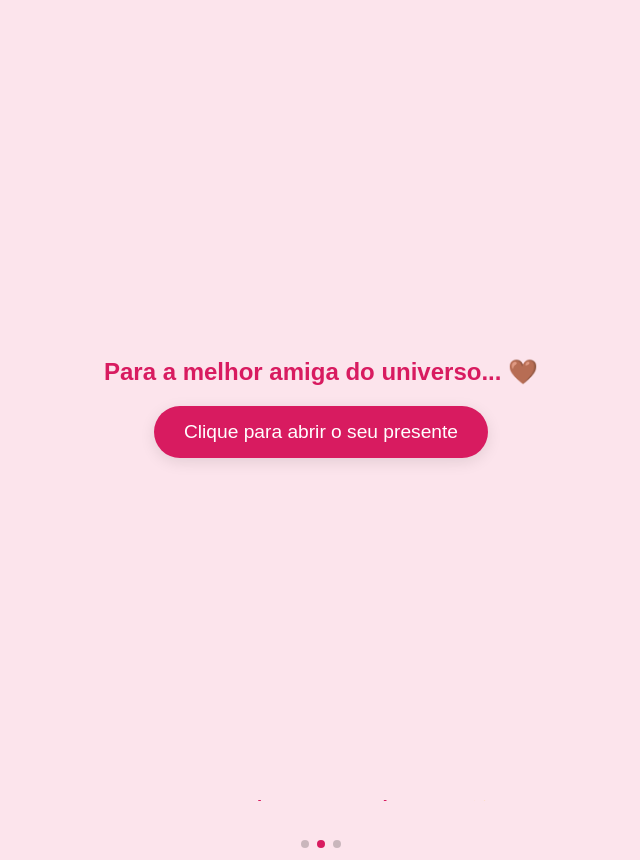
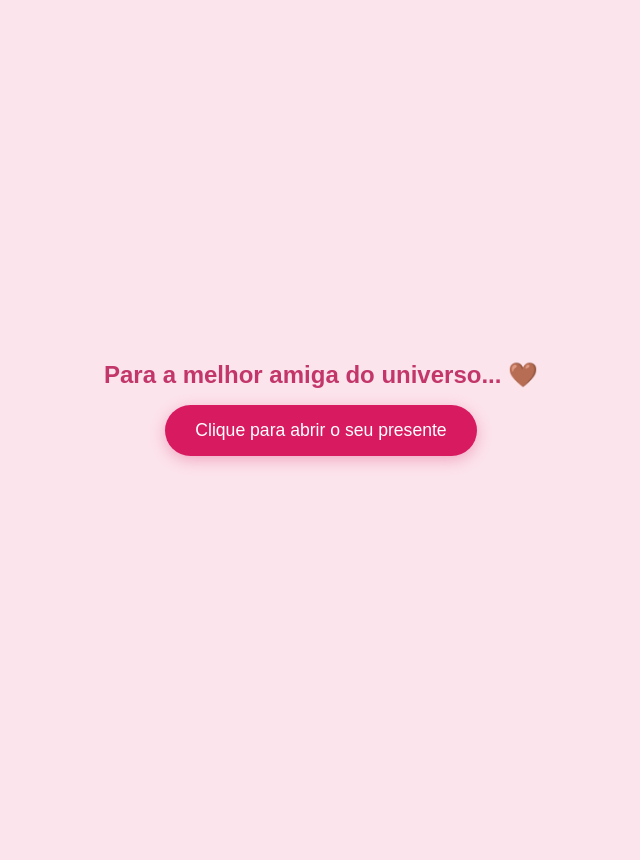
Before and after one commit to lemosx00/izona, a plain HTML site: page index.html in a window 1280 px wide. Shown: the whole page, without its empty margins (319-959 px from the left). After the commit the page ends 800 px from the top, so only its background shows below. Drawn offline with nearby package versions, Linux system fonts and the light colour scheme.

Commit message:
Update style.css

```diff
--- a/style.css
+++ b/style.css
@@ -1,16 +1,27 @@
-h1{
-    font-family: Arial, Helvetica, sans-serif;
-    font-size: 1.5rem;
-    text-align: center;
-    color: #c3366a;
+/* Configurações Globais e Resete */
+* {
+    box-sizing: border-box;
 }
+
 body, html {
     margin: 0;
     padding: 0;
     height: 100%;
-    background-color: #fce4ec; /* Um rosinha bem leve */
+    width: 100%;
+    background-color: #fce4ec;
+    overflow: hidden; /* Evita scrolls laterais indesejados no celular */
 }
 
+/* Tipografia */
+h1 {
+    font-family: Arial, Helvetica, sans-serif;
+    font-size: 1.5rem; /* Ajustável para mobile */
+    text-align: center;
+    color: #c3366a;
+    padding: 0 20px; /* Evita que o texto encoste nas bordas do celular */
+}
+
+/* Container do Carrossel */
 .swiper {
     width: 100%;
     height: 100vh;
@@ -21,64 +32,71 @@
     flex-direction: column;
     align-items: center;
     justify-content: center;
-    position: relative;
+    padding: 20px;
 }
 
+/* Foto Adaptável para Celular */
 .swiper-slide img {
-    width: 90%;
-    height: 80%;
+    width: 100%; /* No mobile, ocupa quase toda a largura */
+    max-width: 400px; /* Não deixa a foto gigante em tablets/PC */
+    height: 60vh; /* Altura fixa relativa à tela para não empurrar a legenda */
     object-fit: cover;
-    border-radius: 50px;
+    border-radius: 30px; /* Ajustei para não ficar exagerado no mobile */
     box-shadow: 0 10px 30px rgba(0,0,0,0.1);
 }
 
 .legenda {
-    margin-top: 20px;
+    margin-top: 15px;
     font-family: 'Arial', sans-serif;
-    font-size: 1.2rem;
+    font-size: 1.1rem;
     color: #d81b60;
     font-weight: bold;
+    text-align: center;
 }
 
-/* Customizando a cor dos botões */
-.swiper-button-next, .swiper-button-prev {
-    color: #d81b60 !important;
-}
-
-.swiper-pagination-bullet-active {
-    background: #d81b60 !important;
-}
+/* Overlay (Tela de Entrada) */
 #overlay {
     position: fixed;
     top: 0;
     left: 0;
     width: 100%;
     height: 100%;
-    background: #fce4ec; /* Cor de fundo feminina e suave */
+    background: #fce4ec;
     display: flex;
     justify-content: center;
     align-items: center;
-    z-index: 9999; /* Fica à frente de tudo */
+    z-index: 9999;
     transition: opacity 1s ease;
 }
 
 .mensagem-entrada {
+    padding: 20px;
     text-align: center;
-}
-
-.mensagem-entrada h1 {
-    font-family: 'Arial', sans-serif;
-    color: #d81b60;
-    margin-bottom: 20px;
 }
 
 #btnEntrar {
     padding: 15px 30px;
-    font-size: 1.2rem;
+    font-size: 1.1rem;
     border: none;
     border-radius: 50px;
     background: #d81b60;
     color: white;
     cursor: pointer;
-    box-shadow: 0 4px 15px rgba(0,0,0,0.1);
+    box-shadow: 0 4px 15px rgba(216, 27, 96, 0.3);
+    /* Toque suave para mobile */
+    transition: transform 0.2s;
 }
+
+#btnEntrar:active {
+    transform: scale(0.95);
+}
+
+/* Ajustes para botões do Swiper no Mobile */
+.swiper-button-next, .swiper-button-prev {
+    color: #d81b60 !important;
+    transform: scale(0.7); /* Setas menores para não atrapalhar a visão */
+}
+
+.swiper-pagination-bullet-active {
+    background: #d81b60 !important;
+}
```
